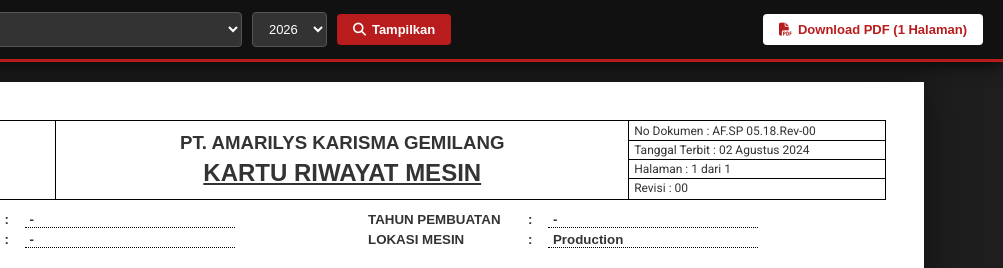
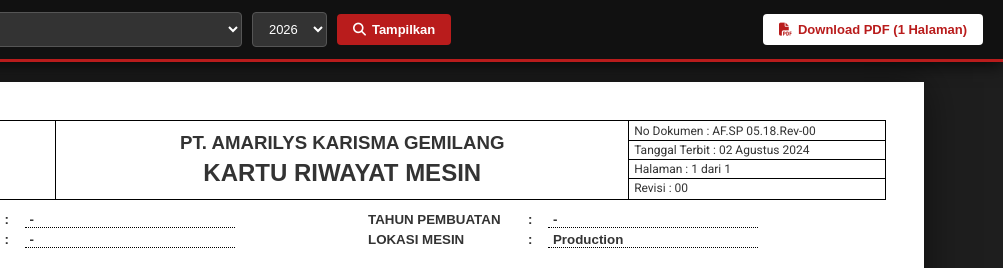
Before and after one commit to processEngineering/Preventive_maintenance, a plain HTML site: page kartu_riwayat_result.html in a window 1280 px wide. Shown: the top 268 px of the page, 277-1280 px from the left. Drawn offline with nearby package versions, Linux system fonts and the light colour scheme.

Commit message:
Update kartu_riwayat_result.html

```diff
--- a/kartu_riwayat_result.html
+++ b/kartu_riwayat_result.html
@@ -97,7 +97,9 @@
 
         .box-title { width: 55%; font-family: Arial, sans-serif; }
         .pt-name { font-size: 14pt; font-weight: bold; margin-bottom: 5px; text-transform: uppercase; white-space: normal; }
-        .doc-name { font-size: 18pt; font-weight: 900; text-decoration: underline; margin-top: 5px; white-space: normal; }
+
+        /* HAPUS GARIS BAWAH (UNDERLINE) DI SINI */
+        .doc-name { font-size: 18pt; font-weight: 900; margin-top: 5px; white-space: normal; text-decoration: none; }
 
         .box-meta { width: 25%; padding: 0 !important; }
         .tbl-meta td { border: none; border-bottom: 1px solid black; text-align: left; padding: 2px 5px; font-size: 9pt; }
```
